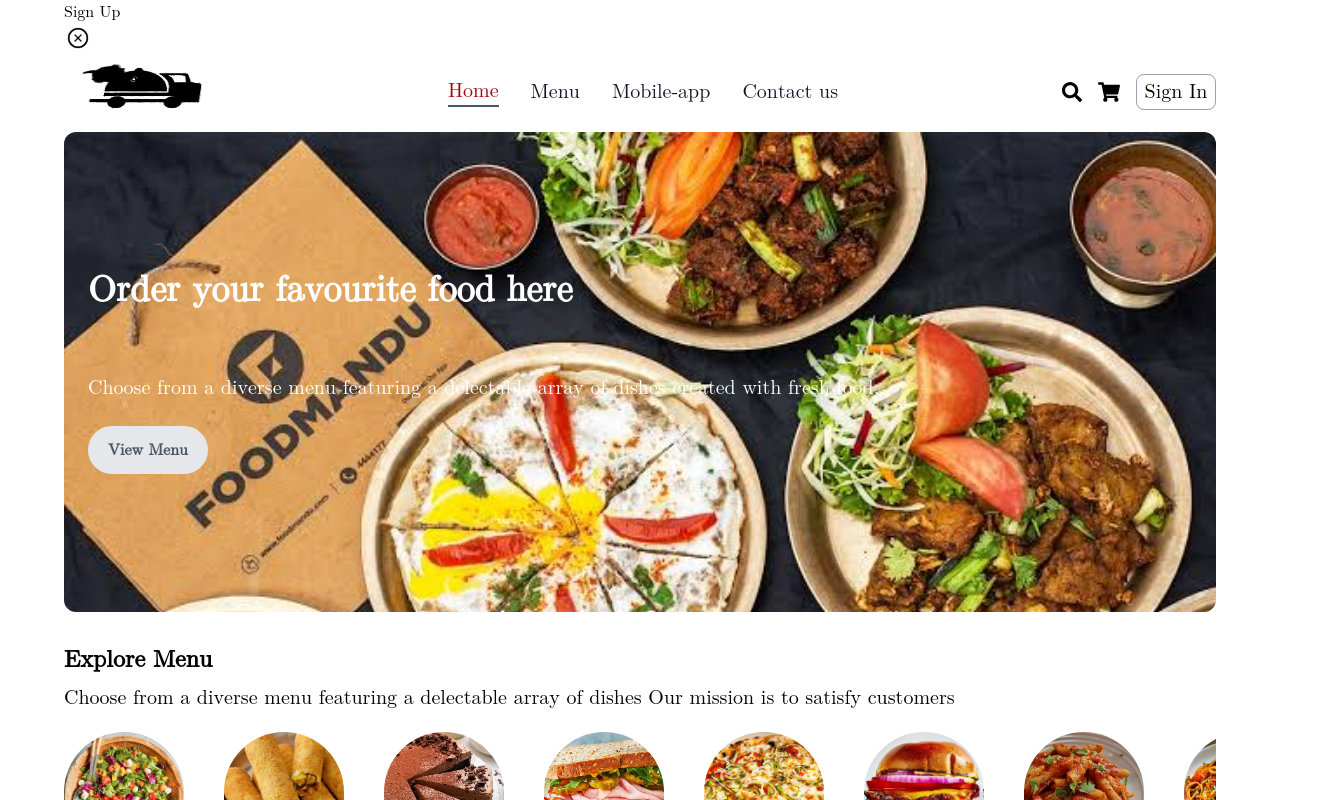
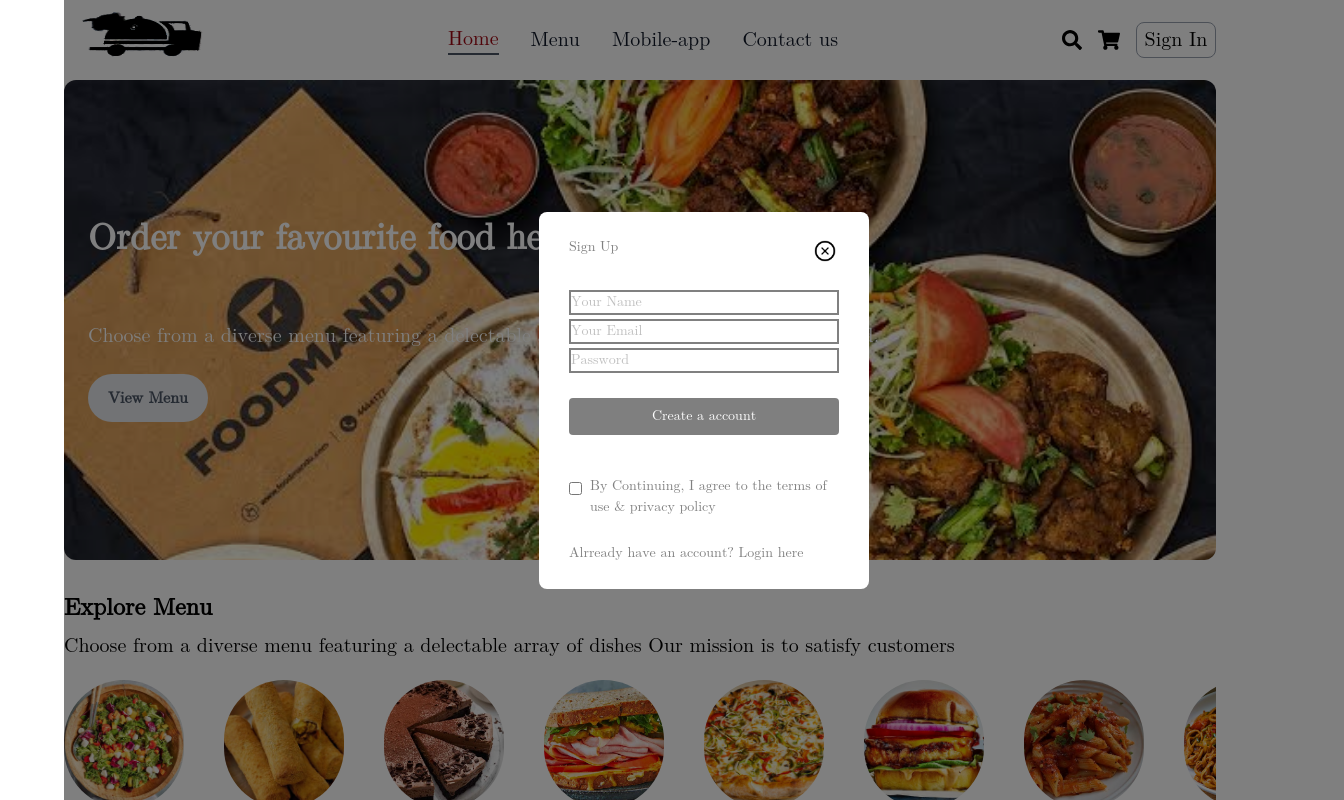
Before and after one commit to alishasedai/FoodDisplay, a React (Vite) app: page / in a window 1280 px wide. Both pictures are taken after a click on the button "Sign In". Shown: the top 800 px of the page, 1344 px wide, since content can reach past the window. Built offline with nearby package versions, Linux system fonts and the light colour scheme.

Commit message:
login page

```diff
--- a/src/components/LoginForm.jsx
+++ b/src/components/LoginForm.jsx
@@ -4,12 +4,26 @@ import { icons } from '../assets/assests';
 const LoginForm = ({setShowLogIn}) => {
     const [currState,setCurrState]= useState("Sign Up");
   return (
-    <div>
-      <form action="">
-        <div className="loginTitle">
+    <div className='absolute z-10 w-full h-full bg-black/50 grid '>
+      <form action="" className='place-self-center w-[max(23vw,330px)] text-[#808080] bg-white flex flex-col gap-[25px] px-[30px] py-[25px] rounded-lg text-[14px] '>
+        <div className="loginTitle flex gap-3 justify-between">
             <h2>{currState}</h2>
             <img onClick={() => setShowLogIn(false)} src={icons.closeIcon} className='bg-red-700 w-7 cursor-pointer h-7' alt="" />
         </div>
+        <div>
+          {currState === "Login" ? <></> : <input className='border-2 w-full mb-1' type="text" placeholder='Your Name' required name="" id="" />}
+          <input className='border-2 w-full mb-1' type="email" placeholder='Your Email' name="" id="" />
+          <input className='border-2 w-full' type="password" placeholder='Password'
+          required name="" id="" />
+        </div>
+        <button className='bg-black/50 text-white rounded-sm p-2'>{currState === "Sign Up" ? "Create a account" : "Login"}</button>
+        <div className="login-popupCondition flex justify-center items-center gap-2">
+          <input type="checkbox" required name="" id="" />
+          <p className='mt-4'>By Continuing, I agree to the terms of use & privacy policy</p>
+        </div>
+       {currState === "Login" ?  <p>Create a new account? <span className='cursor-pointer' onClick={() => setCurrState("Sign Up")}>Click here.</span></p> : <p>Alrready have an account? <span className='cursor-pointer' onClick={() => setCurrState("Login")}>Login here</span></p>}
+
+
       </form>
     </div>
   )
```
